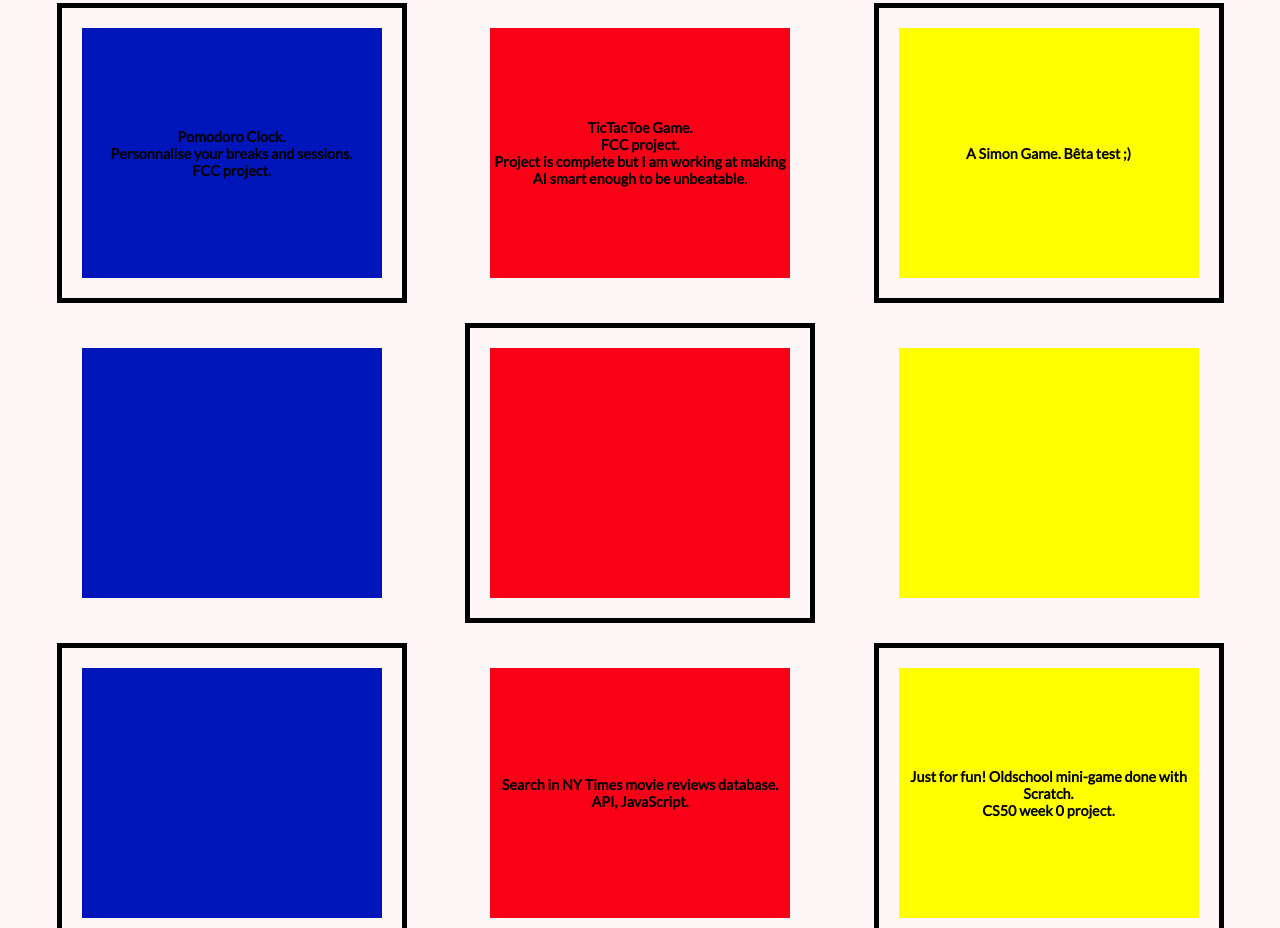
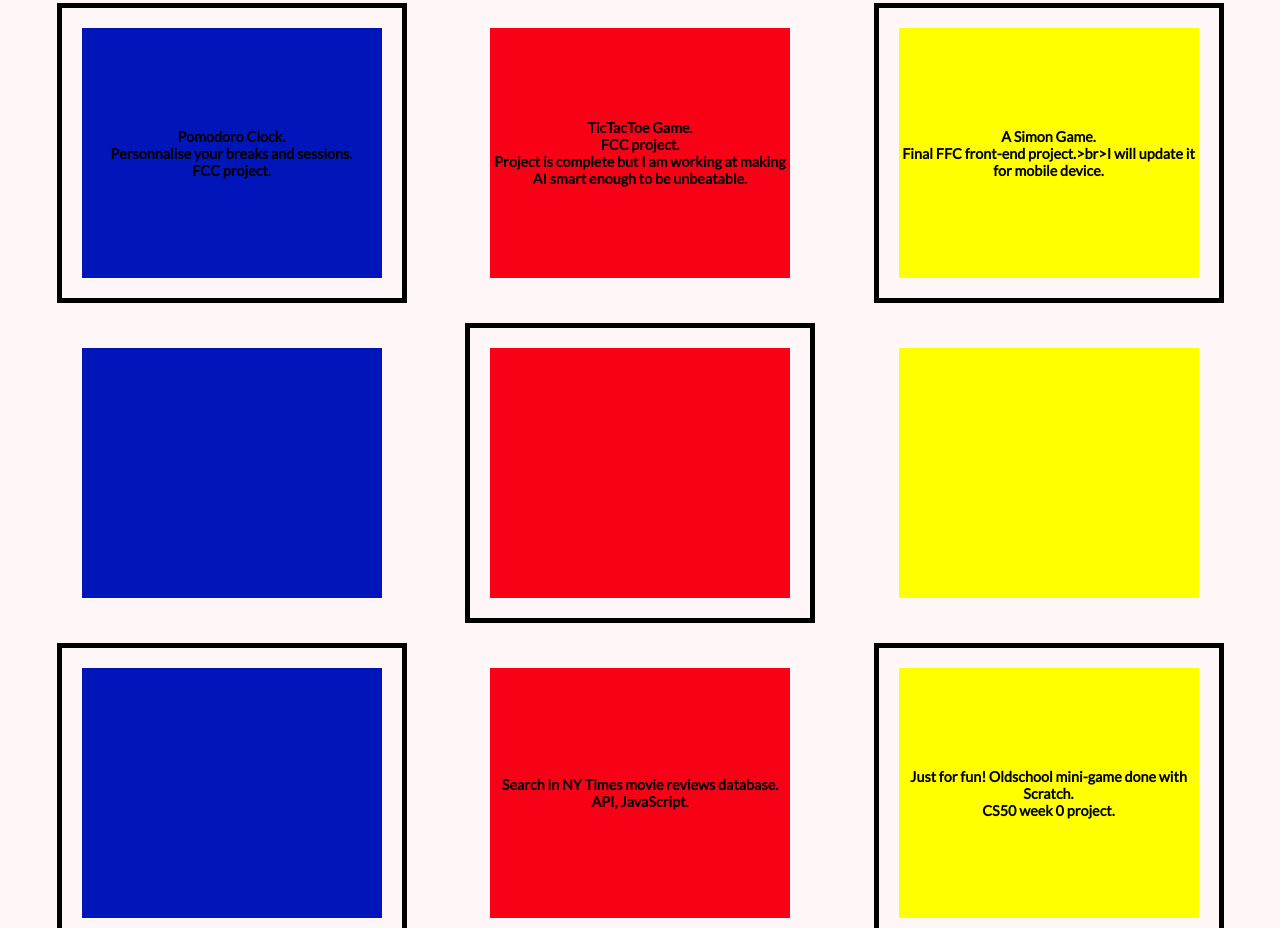
Before and after one commit to SidoFr/SidoFr.github.io, a plain HTML site: page index.html in a window 1280 px wide. Shown: the part 1240-2168 px from the top of the page. Drawn offline with Linux system fonts and the light colour scheme.

Commit message:
Update index.html

```diff
--- a/index.html
+++ b/index.html
@@ -87,7 +87,7 @@
 	<div class="bordered_box">
 		<a href="./simon_game/simon.html" target="blank">
 			<div class="box  yellow">
-				<p>A Simon Game. Bêta test ;)</p>
+				<p>A Simon Game.<br>Final FFC front-end project.>br>I will update it for mobile device.</p>
 			</div>
 		</a>
 	</div>
```
